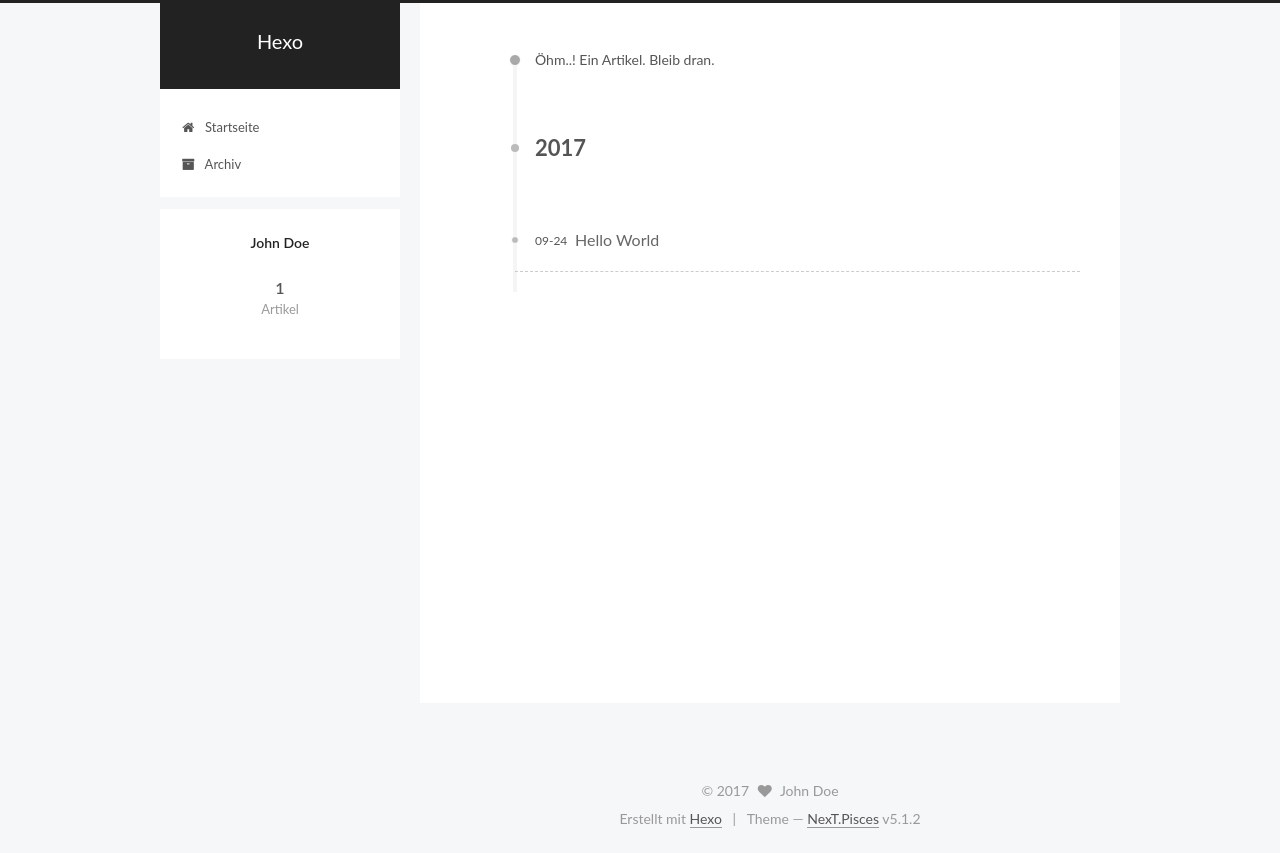
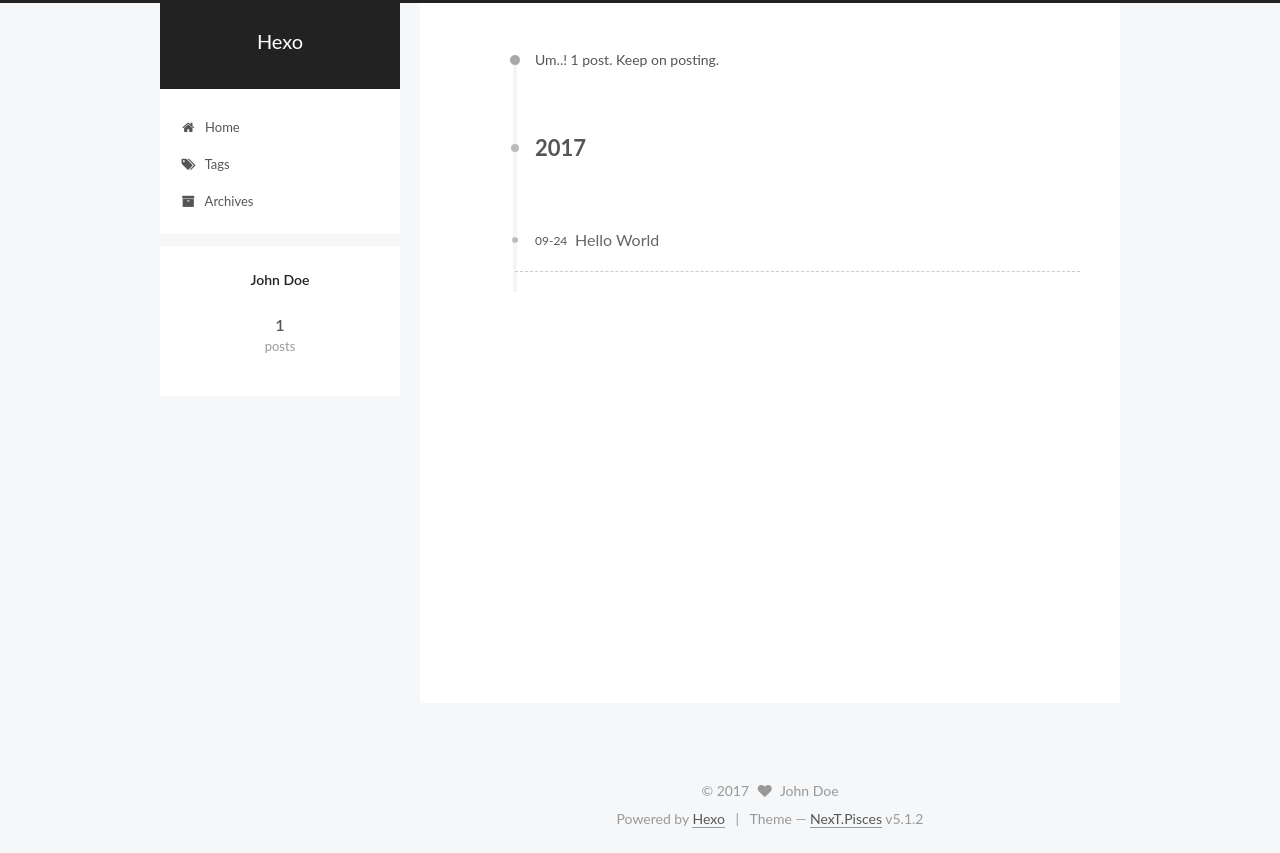
Before and after one commit to zapersea/zapersea.github.io, a plain HTML site: page archives/2017/09/index.html in a window 1280 px wide. Drawn offline with Linux system fonts and the light colour scheme.

Commit message:
Site updated: 2017-09-24 22:52:59

```diff
--- a/archives/2017/09/index.html
+++ b/archives/2017/09/index.html
@@ -110,7 +110,7 @@
 
 
 
-  <title>Archiv | Hexo</title>
+  <title>Archive | Hexo</title>
 
 
 
@@ -170,7 +170,17 @@
 
               <i class="menu-item-icon fa fa-fw fa-home"></i> <br />
 
-            Startseite
+            Home
+          </a>
+        </li>
+
+
+        <li class="menu-item menu-item-tags">
+          <a href="/tags/" rel="section">
+
+              <i class="menu-item-icon fa fa-fw fa-tags"></i> <br />
+
+            Tags
           </a>
         </li>
 
@@ -180,7 +190,7 @@
 
               <i class="menu-item-icon fa fa-fw fa-archive"></i> <br />
 
-            Archiv
+            Archives
           </a>
         </li>
 
@@ -216,7 +226,7 @@
 
 
 
-        Öhm..! Ein Artikel. Bleib dran.
+        Um..! 1 post. Keep on posting.
       </span>
 
 
@@ -314,7 +324,7 @@
               <a href="/archives/">
 
                 <span class="site-state-item-count">1</span>
-                <span class="site-state-item-name">Artikel</span>
+                <span class="site-state-item-name">posts</span>
               </a>
             </div>
 
@@ -369,7 +379,7 @@
 </div>
 
 
-  <div class="powered-by">Erstellt mit  <a class="theme-link" href="https://hexo.io">Hexo</a></div>
+  <div class="powered-by">Powered by <a class="theme-link" href="https://hexo.io">Hexo</a></div>
 
   <span class="post-meta-divider">|</span>
 
```
Also changed, not shown: 2017/09/24/hello-world/index.html (+17 -7 lines), archives/2017/index.html (+16 -6 lines), archives/index.html (+16 -6 lines), index.html (+15 -5 lines).
